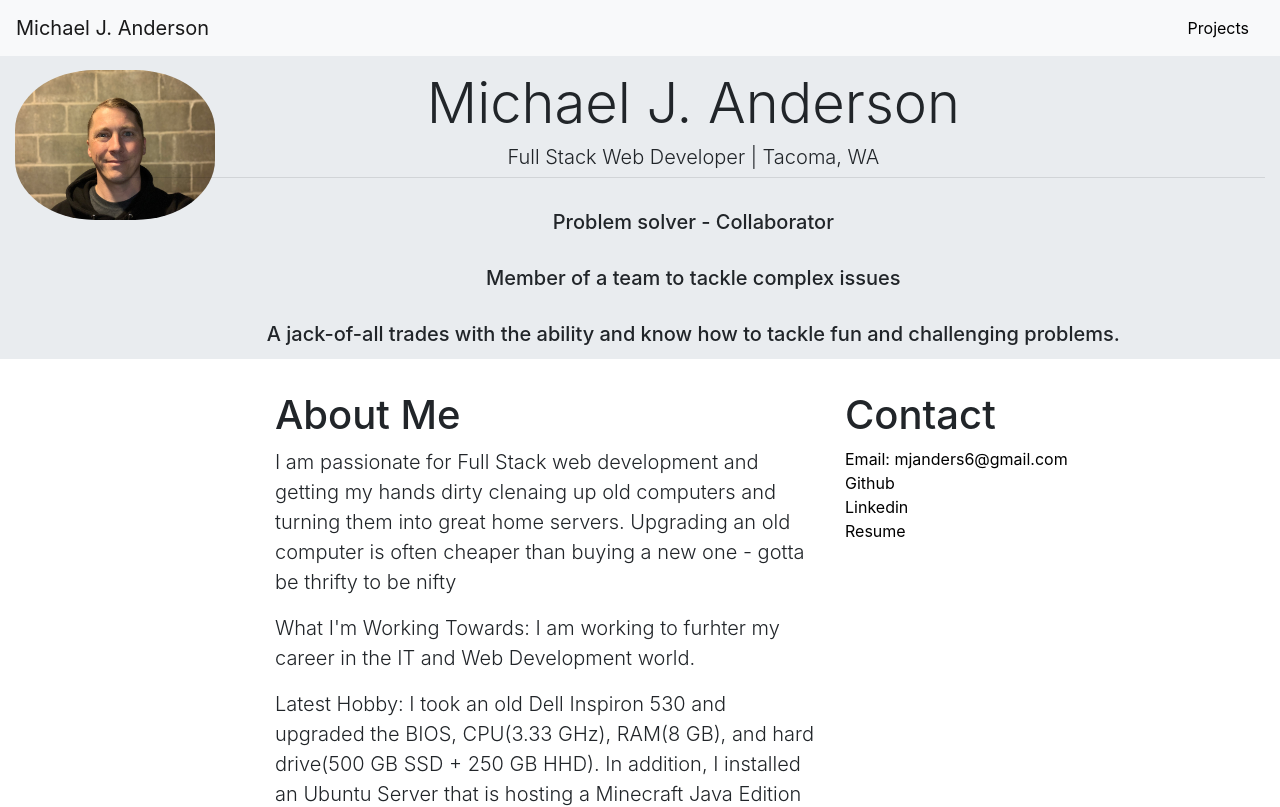
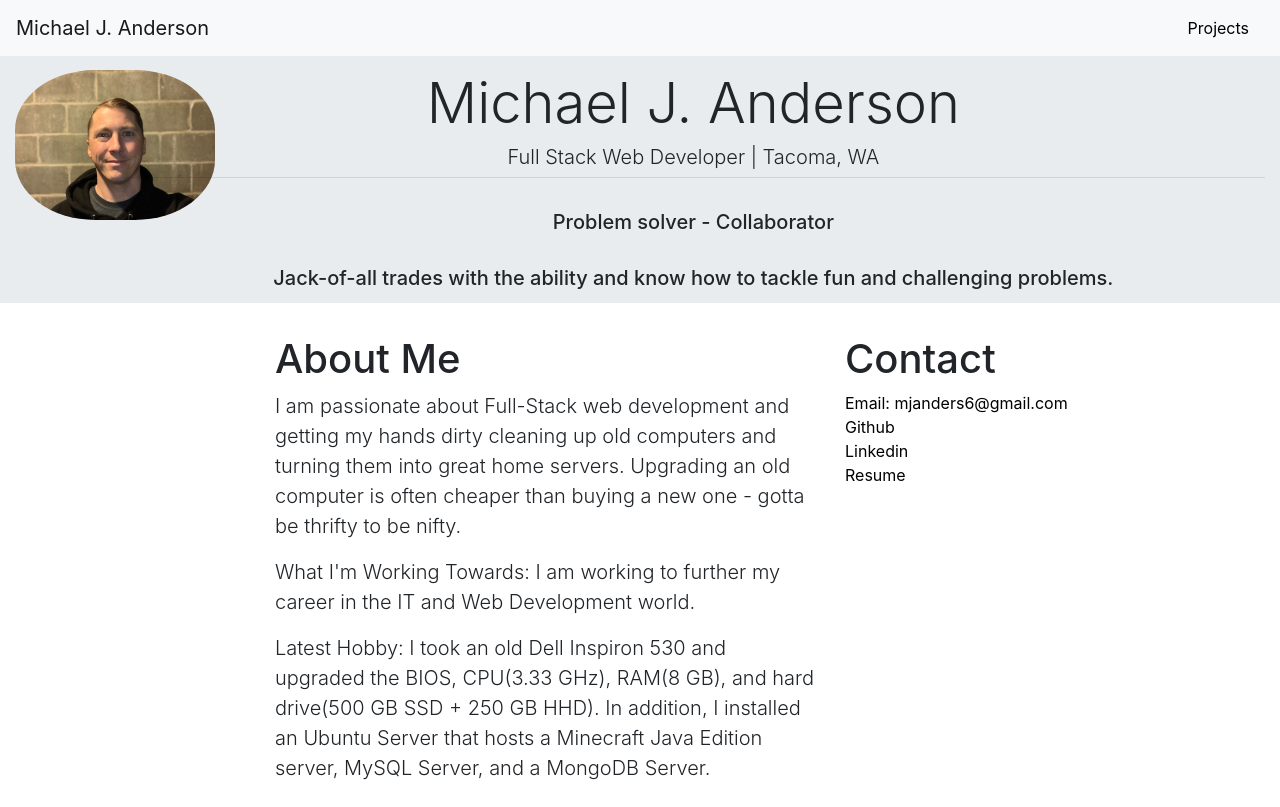
Before and after one commit to mjanders6/Portfolio, a React (Create React App) app: page / in a window 1280 px wide. Shown: the top 807 px of the page. Built offline with nearby package versions, Linux system fonts and the light colour scheme; some icons are missing.

Commit message:
update spelling

```diff
--- a/src/pages/Home/Home.js
+++ b/src/pages/Home/Home.js
@@ -20,8 +20,8 @@ const Home = (props) => {
                             <hr className="my-2" />
                             <br />
                             <h5>Problem solver - Collaborator</h5><br />
-                            <h5>Member of a team to tackle complex issues</h5><br />
-                            <h5>A jack-of-all trades with the ability and know how to tackle fun and challenging problems.</h5>
+                            {/* <h5>Member of a team to tackle complex issues</h5><br /> */}
+                            <h5>Jack-of-all trades with the ability and know how to tackle fun and challenging problems.</h5>
                         </Col>
                     </Row>
                 </Container>
@@ -33,13 +33,13 @@ const Home = (props) => {
                     <Col xs='auto' lg='6'>
                         <h1 className="display-5">About Me</h1>
                         <p className="lead">
-                            I am passionate for Full Stack web development and getting my hands dirty clenaing up old computers and turning them into great home servers. Upgrading an old computer is often cheaper than buying a new one - gotta be thrifty to be nifty
+                            I am passionate about Full-Stack web development and getting my hands dirty cleaning up old computers and turning them into great home servers. Upgrading an old computer is often cheaper than buying a new one - gotta be thrifty to be nifty.
                         </p>
                         <p className="lead">
-                            What I'm Working Towards: I am working to furhter my career in the IT and Web Development world.
+                            What I'm Working Towards: I am working to further my career in the IT and Web Development world.
                         </p>
                         <p className="lead">
-                            Latest Hobby: I took an old Dell Inspiron 530 and upgraded the BIOS, CPU(3.33 GHz), RAM(8 GB), and hard drive(500 GB SSD + 250 GB HHD). In addition, I installed an Ubuntu Server that is hosting a Minecraft Java Edition server, MySQL Server, and a MongoDB Server.
+                            Latest Hobby: I took an old Dell Inspiron 530 and upgraded the BIOS, CPU(3.33 GHz), RAM(8 GB), and hard drive(500 GB SSD + 250 GB HHD). In addition, I installed an Ubuntu Server that hosts a Minecraft Java Edition server, MySQL Server, and a MongoDB Server.
                         </p>
                     </Col>
                     <Col xs='auto' lg='3'>
```
